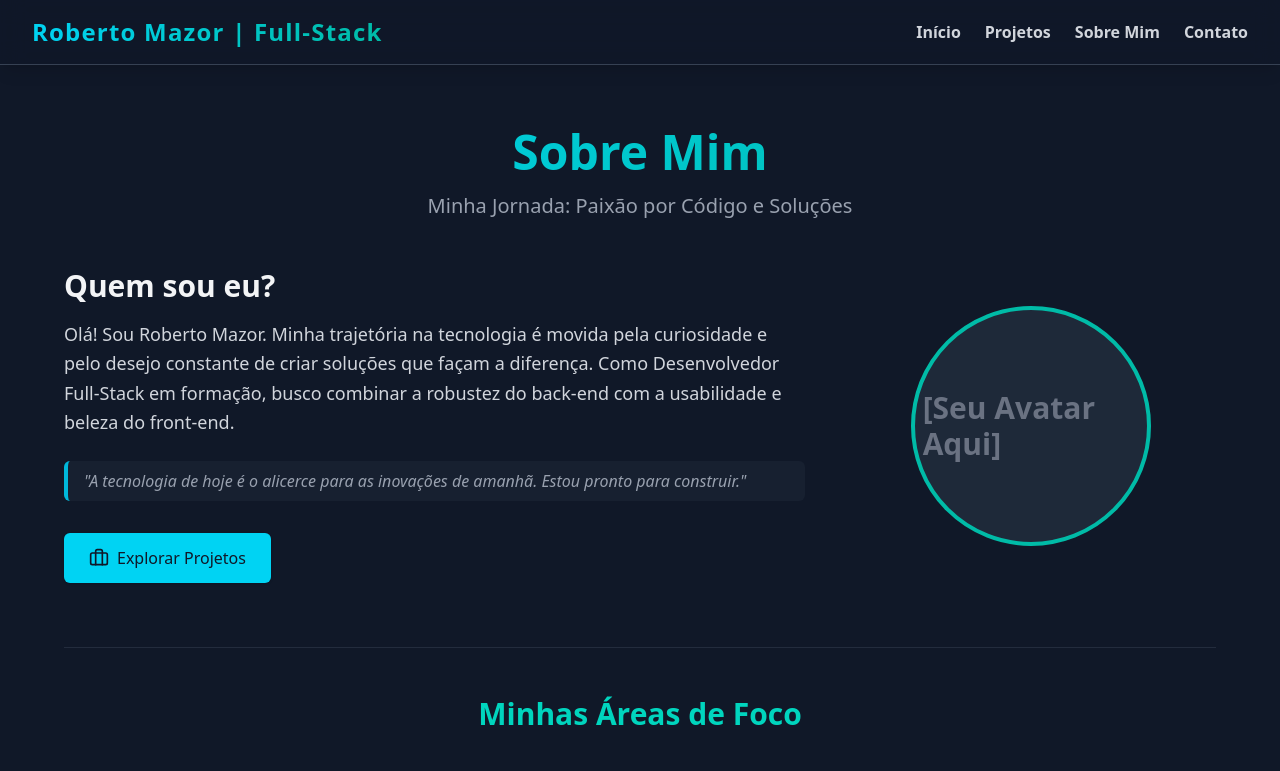
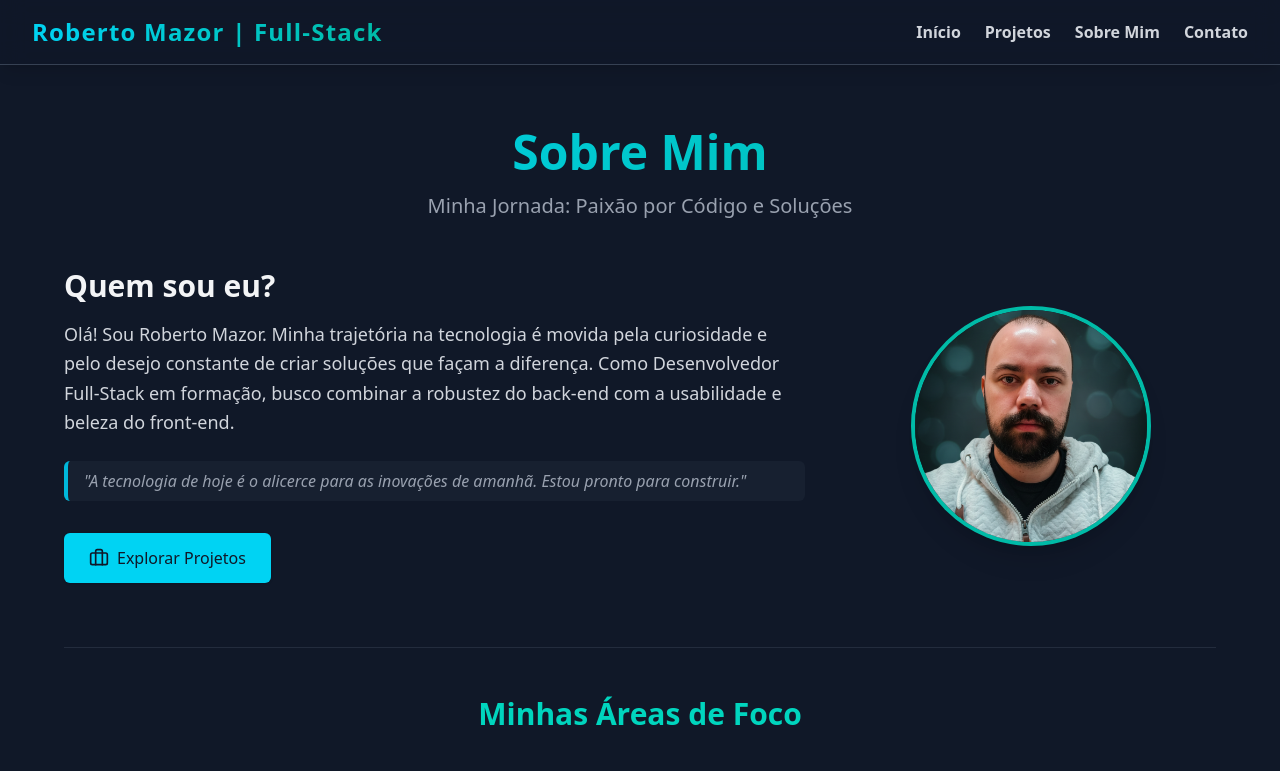
Before and after one commit to roberto-mazor/Portifolio-React-Tailwind, a React (Vite) app: page /sobre-mim in a window 1280 px wide. Shown: the top 771 px of the page. Built offline with nearby package versions, Linux system fonts and the light colour scheme.

Commit message:
Style: Adicionado foto

```diff
--- a/src/pages/AboutMe.jsx
+++ b/src/pages/AboutMe.jsx
@@ -1,6 +1,5 @@
-// src/pages/AboutMe.jsx (CORRIGIDO)
+// src/pages/AboutMe.jsx (CORRIGIDO com FOTO e ORDENAÇÃO MOBILE)
 import React from 'react';
-// IMPORTAR useNavigate para lidar com a mudança de rota + âncora
 import { Link, useNavigate } from 'react-router-dom';
 import { Briefcase, Code, GraduationCap, Users } from 'lucide-react';
 
@@ -31,32 +30,40 @@ const aboutData = {
 };
 
 const AboutMe = () => {
-    const navigate = useNavigate(); // NOVO: Inicializa o hook de navegação
+ const navigate = useNavigate();
 
-    // NOVO: Função para forçar a navegação para a Home e a âncora #projetos
  const handleProjectsClick = (e) => {
-        e.preventDefault(); // Impede o Link de executar o comportamento padrão
-        // Navega para a rota Home E adiciona o hash #projetos
+ e.preventDefault();
  navigate('/#projetos');
  };
 
 return (
-  // Seção principal com padding para respeitar o Menu fixo
  <section id="sobre-mim" className="min-h-screen bg-gray-900 text-white pt-16 py-12 px-4 sm:px-8 lg:px-12">
 <div className="max-w-6xl mx-auto">
 
  {/* Título Principal */}
-    <h2 className="text-4xl sm:text-5xl font-extrabold text-center mb-4 text-transparent bg-clip-text bg-linear-to-r from-cyan-400 to-teal-500">
+ <h2 className="text-4xl sm:text-5xl font-extrabold text-center mb-4 text-transparent bg-clip-text bg-gradient-to-r from-cyan-400 to-teal-500">
  Sobre Mim
  </h2>
 
  <p className="text-xl text-gray-400 text-center mb-12 max-w-3xl mx-auto">
  {aboutData.headline}
  </p>
-    {/* Bloco de Introdução e Imagem/Avatar (opcional) */}
+
+ {/* Bloco de Introdução e Imagem/Avatar (Container Pai) */}
  <div className="flex flex-col md:flex-row gap-10 mb-16 items-center">
 
-     <div className="md:w-2/3">
+    {/* 1. CONTAINER DA IMAGEM (NOVO: order-1 no mobile para ficar no topo) */}
+    <div className="md:w-1/3 flex justify-center order-1 md:order-2">
+   <img
+      src="/foto-perfil-temporario.png"
+      alt="Roberto Mazor - Desenvolvedor Full-Stack"
+      className="w-60 h-60 object-cover rounded-full border-4 border-teal-500 shadow-xl transition duration-300 hover:shadow-cyan-500/50"
+   />
+  </div>
+
+   {/* 2. CONTAINER DO TEXTO (NOVO: order-2 no mobile para ficar abaixo da foto) */}
+   <div className="md:w-2/3 order-2 md:order-1">
    <h3 className="text-3xl font-semibold mb-4 text-gray-100">Quem sou eu?</h3>
    <p className="text-lg text-gray-300 leading-relaxed mb-6">
      {aboutData.intro}
@@ -69,21 +76,13 @@ const AboutMe = () => {
    {/* Botão de Ação */}
    <div className="mt-8">
      <Link
-        to="/#projetos" // Altera o destino para incluir o hash
-        onClick={handleProjectsClick} // NOVO: Chama a função de navegação corrigida
+      to="/#projetos"
+      onClick={handleProjectsClick}
       className="inline-flex items-center px-6 py-3 border border-transparent text-base font-medium rounded-md shadow-sm text-gray-900 bg-cyan-400 hover:bg-cyan-300 transition duration-300 transform hover:scale-105"
      >
       <Briefcase className="w-5 h-5 mr-2" />
       Explorar Projetos
      </Link>
-      </div>
-     </div>
-
-     {/* Espaço para Imagem/Avatar - Substitua pelo seu retrato ou logo */}
-     <div className="md:w-1/3 flex justify-center">
-      {/*  */}
-      <div className="w-60 h-60 bg-gray-800 rounded-full border-4 border-teal-500 flex items-center justify-center text-gray-500 text-3xl font-bold p-2">
-       [Seu Avatar Aqui]
    </div>
    </div>
  </div>
```
Also changed, not shown: public/foto-perfil-temporario.png (added). Lines whose indentation alone changed are shown as unchanged.
